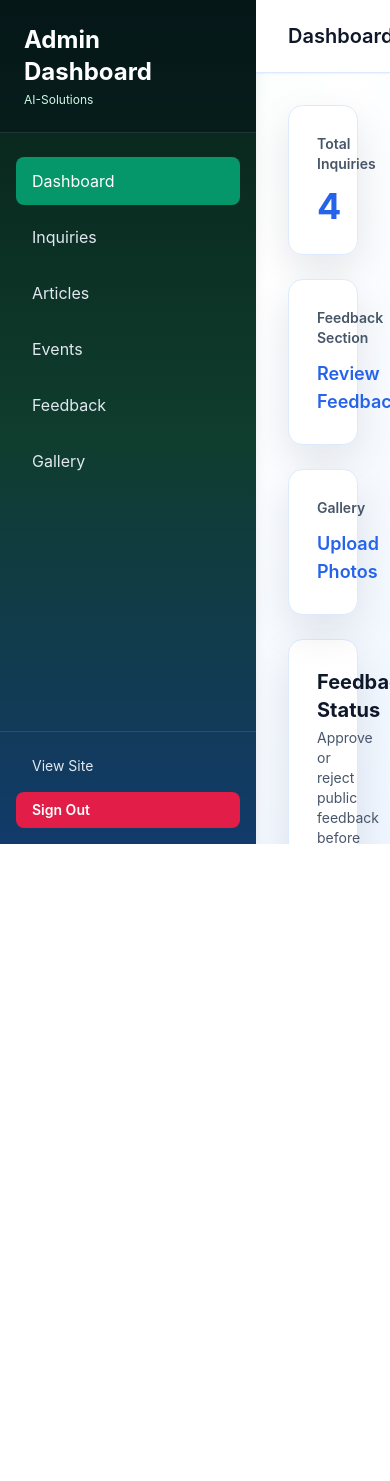
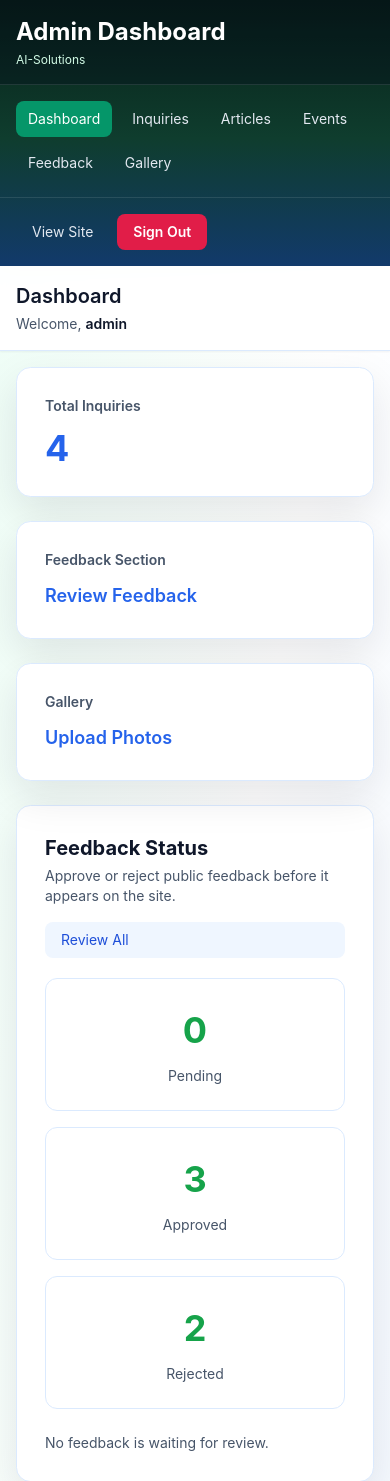
Before and after one commit to khanalsanjana/ai-solutions, a Flask app: page /admin/ in a window 390 px wide. Shown: the top 1481 px of the page. Before the commit the page ends 844 px from the top, so only its background shows below. Run offline with Flask 3, Linux system fonts and the light colour scheme; a user stored in the database is signed in; some libraries are stand-ins or nearby versions.

Commit message:
Update website content

```diff
--- a/static/css/styles.css
+++ b/static/css/styles.css
@@ -47,7 +47,10 @@ img {
 td,
 th,
 p,
-dd {
+dd,
+h1,
+h2,
+h3 {
   overflow-wrap: anywhere;
 }
 
--- a/templates/admin_base.html
+++ b/templates/admin_base.html
@@ -9,25 +9,25 @@
     {% block head %}{% endblock %}
 </head>
 <body class="min-h-screen bg-gradient-to-br from-emerald-50 via-white to-blue-50 text-slate-900">
-    <div class="flex h-screen overflow-hidden">
+    <div class="flex min-h-screen flex-col overflow-hidden md:h-screen md:flex-row">
         <!-- Sidebar navigation for all admin pages -->
-        <aside class="w-64 bg-gradient-to-b from-emerald-900 via-slate-950 to-blue-900 text-white shadow-lg flex flex-col">
-            <div class="p-6 border-b border-white/10 bg-slate-950/30">
+        <aside class="w-full bg-gradient-to-b from-emerald-900 via-slate-950 to-blue-900 text-white shadow-lg flex flex-col md:w-64">
+            <div class="p-4 border-b border-white/10 bg-slate-950/30 md:p-6">
                 <h1 class="text-2xl font-bold text-white">Admin Dashboard</h1>
                 <p class="text-xs text-emerald-100 mt-1">AI-Solutions</p>
             </div>
 
-            <nav class="flex-1 px-4 py-6 space-y-2">
+            <nav class="flex flex-wrap gap-2 px-4 py-4 md:block md:flex-1 md:space-y-2 md:py-6">
                 <!-- Text labels are used here so the sidebar stays clean on every browser. -->
-                <a href="{{ url_for('admin.dashboard') }}" class="block px-4 py-3 rounded-lg {% if request.endpoint == 'admin.dashboard' %}bg-emerald-600 text-white{% else %}text-slate-200 hover:bg-white/10{% endif %} transition-colors">Dashboard</a>
-                <a href="{{ url_for('admin.inquiries') }}" class="block px-4 py-3 rounded-lg {% if request.endpoint == 'admin.inquiries' or request.endpoint == 'admin.delete_inquiry' %}bg-emerald-600 text-white{% else %}text-slate-200 hover:bg-white/10{% endif %} transition-colors">Inquiries</a>
-                <a href="{{ url_for('admin.manage_articles') }}" class="block px-4 py-3 rounded-lg {% if 'article' in request.endpoint %}bg-emerald-600 text-white{% else %}text-slate-200 hover:bg-white/10{% endif %} transition-colors">Articles</a>
-                <a href="{{ url_for('admin.manage_events') }}" class="block px-4 py-3 rounded-lg {% if 'event' in request.endpoint %}bg-emerald-600 text-white{% else %}text-slate-200 hover:bg-white/10{% endif %} transition-colors">Events</a>
-                <a href="{{ url_for('admin.manage_feedback') }}" class="block px-4 py-3 rounded-lg {% if request.endpoint == 'admin.manage_feedback' or request.endpoint == 'admin.delete_feedback' %}bg-emerald-600 text-white{% else %}text-slate-200 hover:bg-white/10{% endif %} transition-colors">Feedback</a>
-                <a href="{{ url_for('admin.manage_gallery') }}" class="block px-4 py-3 rounded-lg {% if 'gallery' in request.endpoint %}bg-emerald-600 text-white{% else %}text-slate-200 hover:bg-white/10{% endif %} transition-colors">Gallery</a>
+                <a href="{{ url_for('admin.dashboard') }}" class="block rounded-lg px-3 py-2 text-sm md:px-4 md:py-3 md:text-base {% if request.endpoint == 'admin.dashboard' %}bg-emerald-600 text-white{% else %}text-slate-200 hover:bg-white/10{% endif %} transition-colors">Dashboard</a>
+                <a href="{{ url_for('admin.inquiries') }}" class="block rounded-lg px-3 py-2 text-sm md:px-4 md:py-3 md:text-base {% if request.endpoint == 'admin.inquiries' or request.endpoint == 'admin.delete_inquiry' %}bg-emerald-600 text-white{% else %}text-slate-200 hover:bg-white/10{% endif %} transition-colors">Inquiries</a>
+                <a href="{{ url_for('admin.manage_articles') }}" class="block rounded-lg px-3 py-2 text-sm md:px-4 md:py-3 md:text-base {% if 'article' in request.endpoint %}bg-emerald-600 text-white{% else %}text-slate-200 hover:bg-white/10{% endif %} transition-colors">Articles</a>
+                <a href="{{ url_for('admin.manage_events') }}" class="block rounded-lg px-3 py-2 text-sm md:px-4 md:py-3 md:text-base {% if 'event' in request.endpoint %}bg-emerald-600 text-white{% else %}text-slate-200 hover:bg-white/10{% endif %} transition-colors">Events</a>
+                <a href="{{ url_for('admin.manage_feedback') }}" class="block rounded-lg px-3 py-2 text-sm md:px-4 md:py-3 md:text-base {% if request.endpoint == 'admin.manage_feedback' or request.endpoint == 'admin.delete_feedback' %}bg-emerald-600 text-white{% else %}text-slate-200 hover:bg-white/10{% endif %} transition-colors">Feedback</a>
+                <a href="{{ url_for('admin.manage_gallery') }}" class="block rounded-lg px-3 py-2 text-sm md:px-4 md:py-3 md:text-base {% if 'gallery' in request.endpoint %}bg-emerald-600 text-white{% else %}text-slate-200 hover:bg-white/10{% endif %} transition-colors">Gallery</a>
             </nav>
 
-            <div class="p-4 border-t border-white/10 space-y-2">
+            <div class="flex gap-2 border-t border-white/10 p-4 md:block md:space-y-2">
                 <a href="{{ url_for('public.home') }}" class="block px-4 py-2 rounded-lg text-slate-200 hover:bg-white/10 text-sm transition-colors">View Site</a>
                 <a href="{{ url_for('admin.logout') }}" class="block px-4 py-2 rounded-lg bg-rose-600 hover:bg-rose-700 text-white text-sm font-semibold transition-colors">Sign Out</a>
             </div>
@@ -35,8 +35,8 @@
 
         <main class="flex-1 overflow-auto flex flex-col">
             <!-- Top bar keeps the active page title and user greeting together. -->
-            <div class="bg-white/95 border-b border-blue-100 shadow-sm px-8 py-4 backdrop-blur-sm">
-                <div class="flex items-center justify-between">
+            <div class="bg-white/95 border-b border-blue-100 shadow-sm px-4 py-4 backdrop-blur-sm md:px-8">
+                <div class="flex flex-col gap-1 sm:flex-row sm:items-center sm:justify-between">
                     <h2 class="text-xl font-semibold text-slate-900">{% block page_title %}{% endblock %}</h2>
                     <div class="text-sm text-slate-600">
                         Welcome, <span class="font-semibold text-slate-900">{{ session.get('admin_username', 'Admin') }}</span>
@@ -44,7 +44,7 @@
                 </div>
             </div>
 
-            <div class="flex-1 overflow-auto p-8">
+            <div class="flex-1 overflow-auto p-4 md:p-8">
                 <!-- Flash messages are styled by category but keep the same Flask behavior. -->
                 {% with messages = get_flashed_messages(with_categories=true) %}
                     {% if messages %}
```
Also changed, not shown: templates/base.html (+6 -2 lines).
